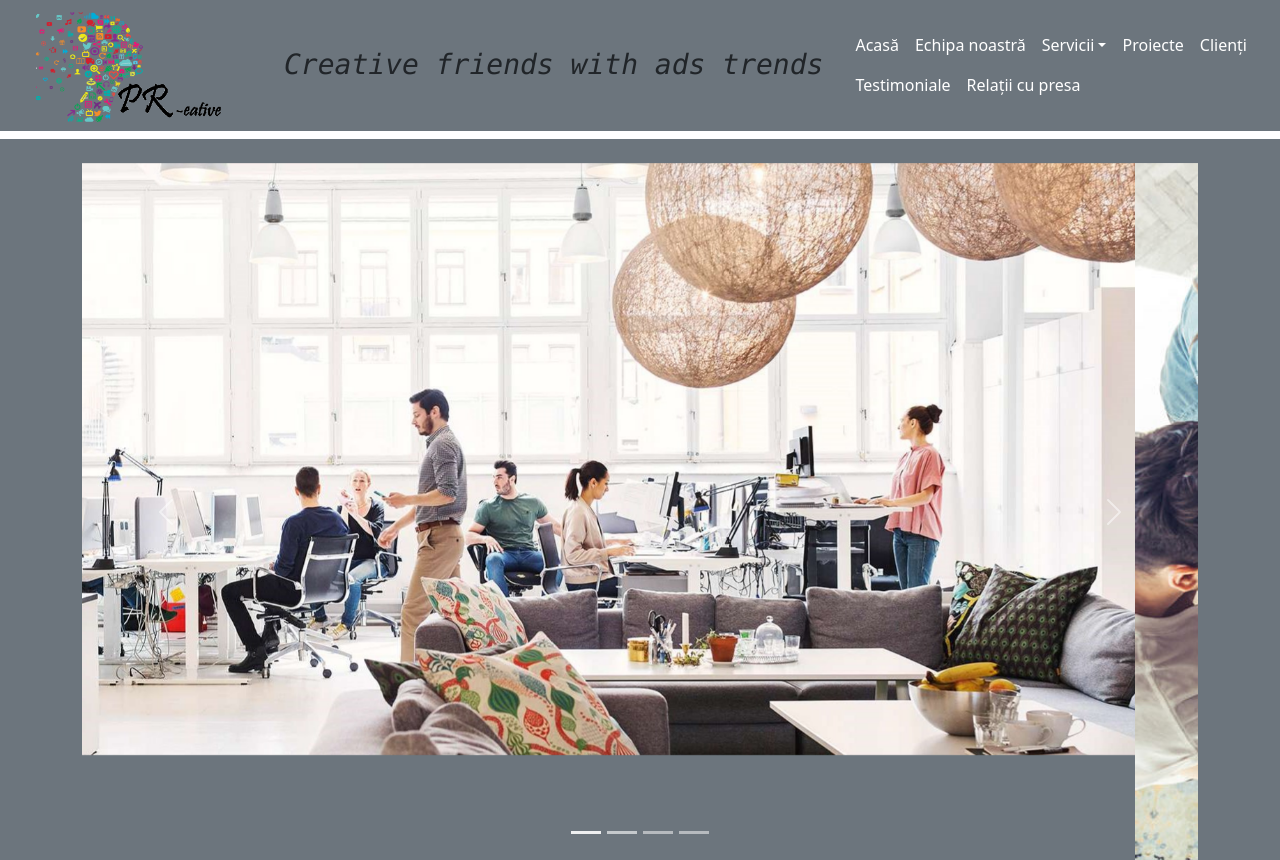
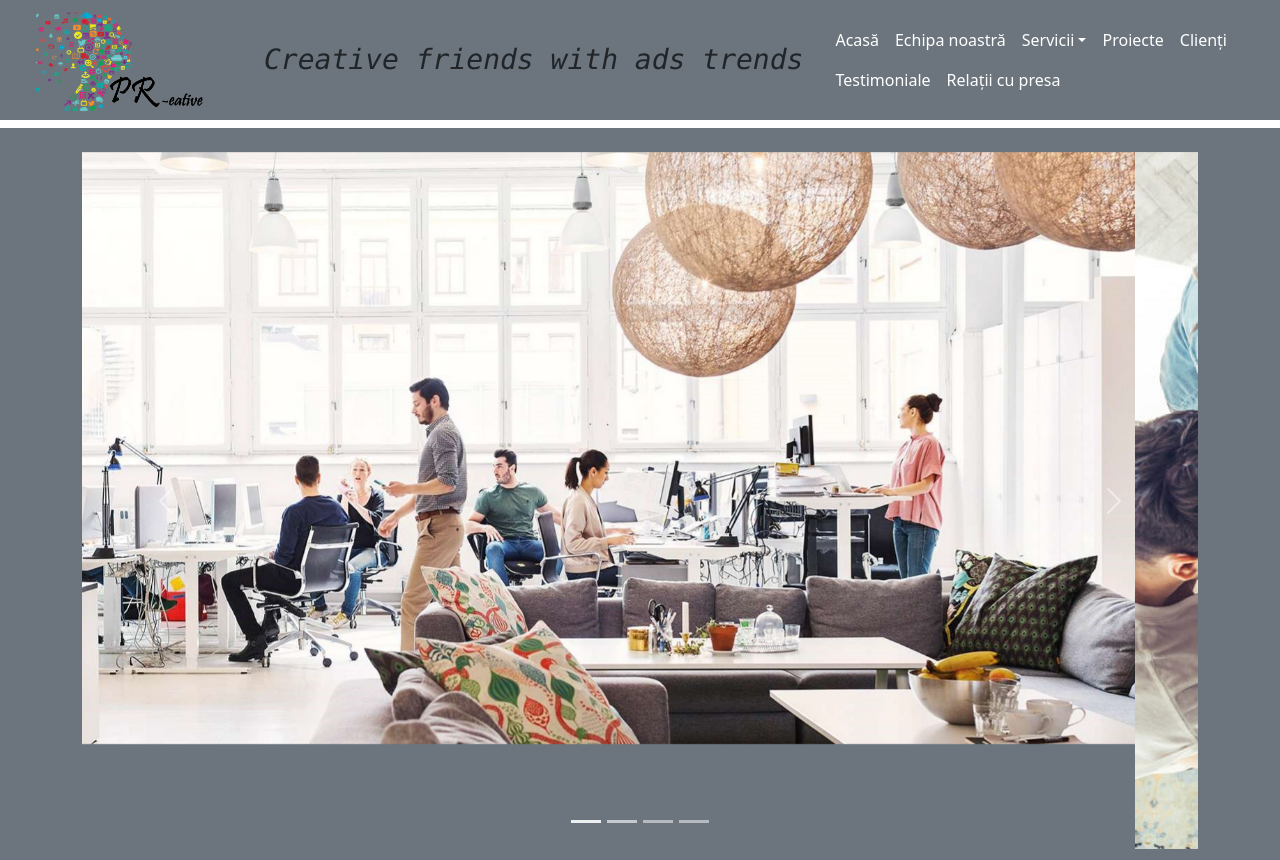
Before and after one commit to alexandra2639/PR-eative, a plain HTML site: page index.html in a window 1280 px wide. Shown: the top 860 px of the page. Drawn offline with nearby package versions, Linux system fonts and the light colour scheme.

Commit message:
Update index.html

```diff
--- a/index.html
+++ b/index.html
@@ -14,7 +14,7 @@
 <div class="m-0">
     <nav class="navbar navbar-expand-sm navbar-light bg-secondary">
         <div class="container-fluid">
-          <img src="./img/logo5.png" class="rounded mx-4 mt-1" style="width:200px">
+          <img src="./img/logo5.png" class="rounded mx-4 mt-1" style="width:180px">
             <span> <a href="index.html" class="navbar-brand mx-4 text-dark fs-3 font-monospace fst-italic  fst-bold fw-light">Creative friends with ads trends</a> </span>
             <button type="button" class="navbar-toggler" data-bs-toggle="collapse" data-bs-target="#navbarCollapse">
                 <span class="navbar-toggler-icon"></span>
```
